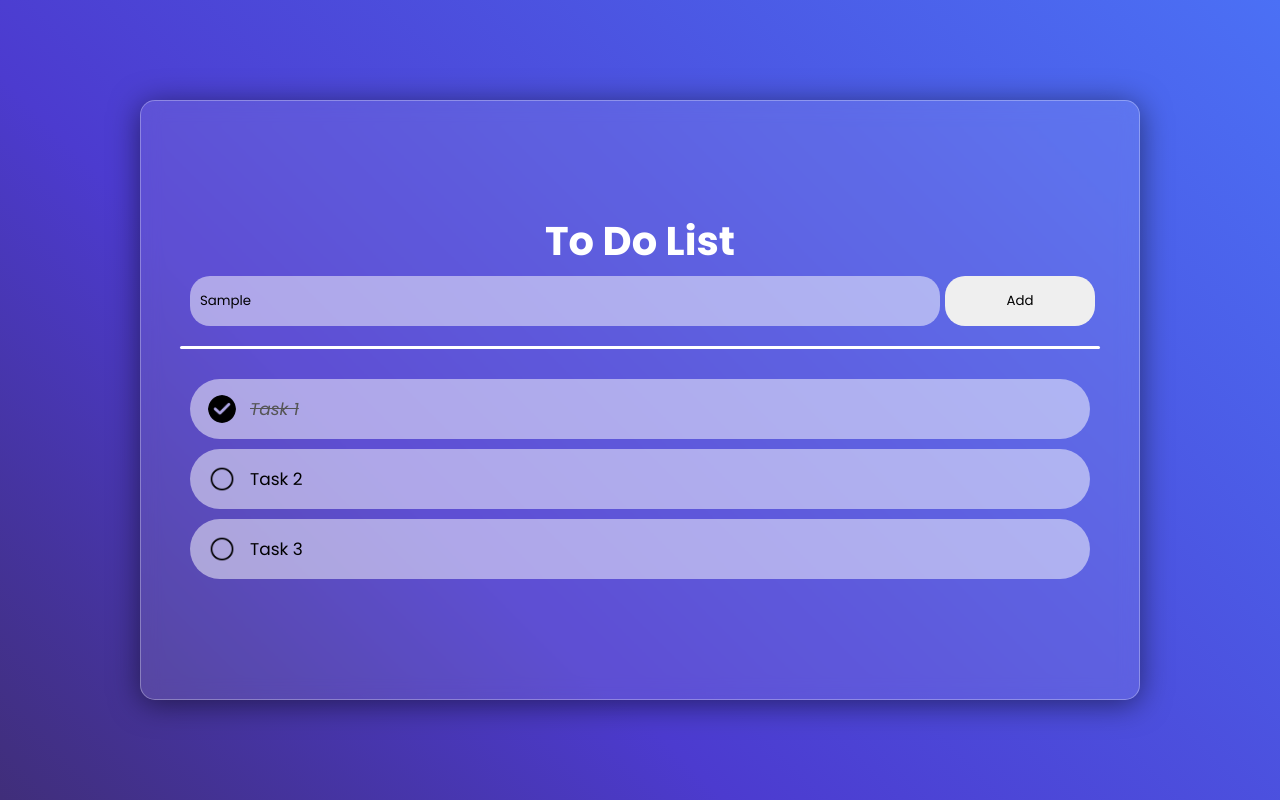
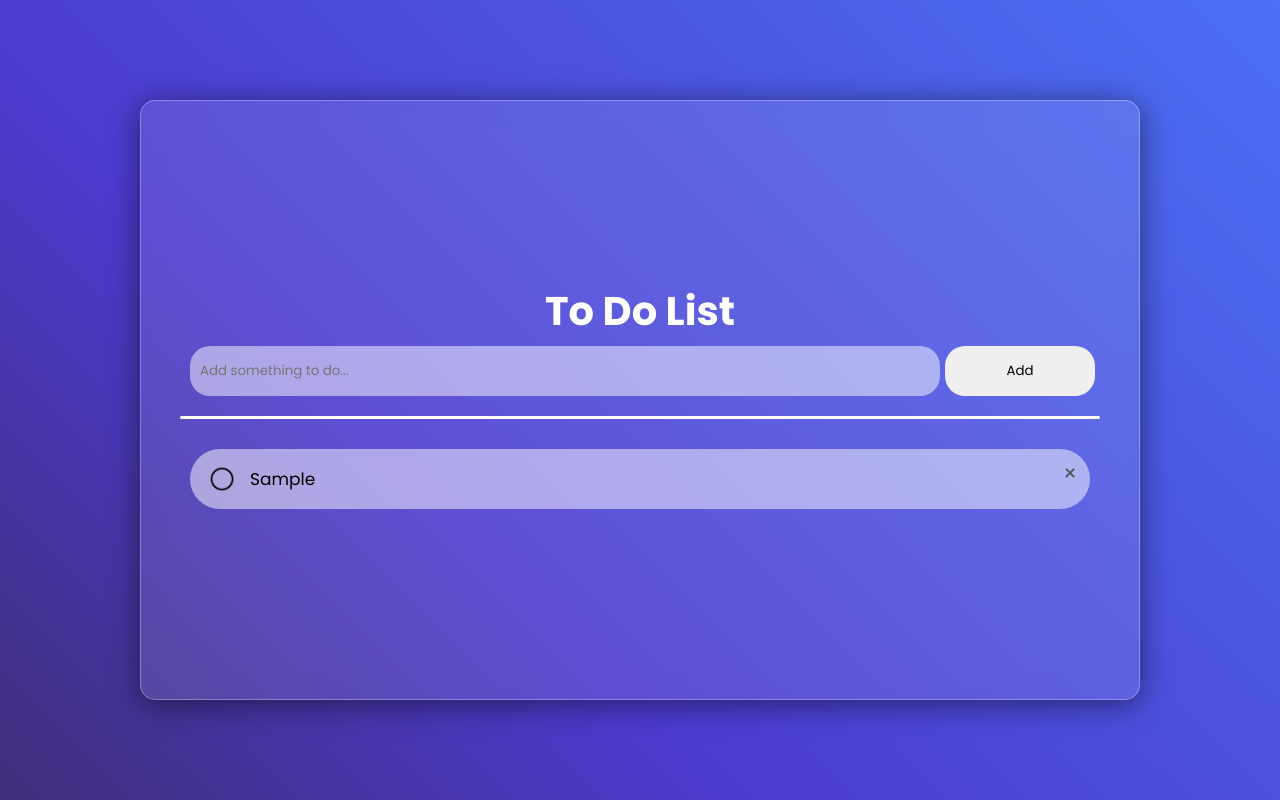
Before and after one commit to marktanio/to-do-list-v2, a plain HTML site: page index.html in a window 1280 px wide. Both pictures are taken after typing "Sample" into the empty fields and a click on the button "Add". Drawn offline with Linux system fonts and the light colour scheme.

Commit message:
updated files

```diff
--- a/assets/js/script.js
+++ b/assets/js/script.js
@@ -0,0 +1,42 @@
+const inputBox = document.getElementById("input-box");
+const listContainer = document.getElementById("listCon");
+
+//create add task function, if empty, alert
+function addTask(){
+    if(inputBox.value === ''){
+        alert("Please add something");
+    }
+    else{
+        let li = document.createElement("li"); //create li, add value, append
+        li.innerHTML = inputBox.value;
+        listContainer.appendChild(li);
+        let span = document.createElement("span");
+        span.innerHTML = "\u00d7";
+        li.appendChild(span);
+        inputBox.value = "";
+    }
+    inputBox.value = "";
+    saveData();
+ }
+
+ //event listener for check and uncheck, on click ni
+listContainer.addEventListener("click", function(e){
+    if(e.target.tagName==="LI"){
+        e.target.classList.toggle("checked");
+        saveData();
+    }
+    else if(e.target.tagName === "SPAN"){
+        e.target.parentElement.remove();
+        saveData();
+    }
+
+},false);
+
+function saveData(){
+    localStorage.setItem("data", listContainer.innerHTML);
+}
+
+function showTask(){
+    listContainer.innerHTML = localStorage.getItem("data");
+}
+showTask();
--- a/index.html
+++ b/index.html
@@ -15,10 +15,10 @@
                 <button onclick="addTask()">Add</button>
             </div>
             <div class="line"></div>
-            <ul class="list">
-                <li class="checked">Task 1</li>
-                <li>Task 2</li>
-                <li>Task 3</li>
+            <ul class="list" id="listCon">
+                <!-- <li class="checked">Task 1</li> -->
+                <!-- <li>Task 2</li>-->
+                <!-- <li>Task 3</li> -->
             </ul>
         </div>
     </div>
```
